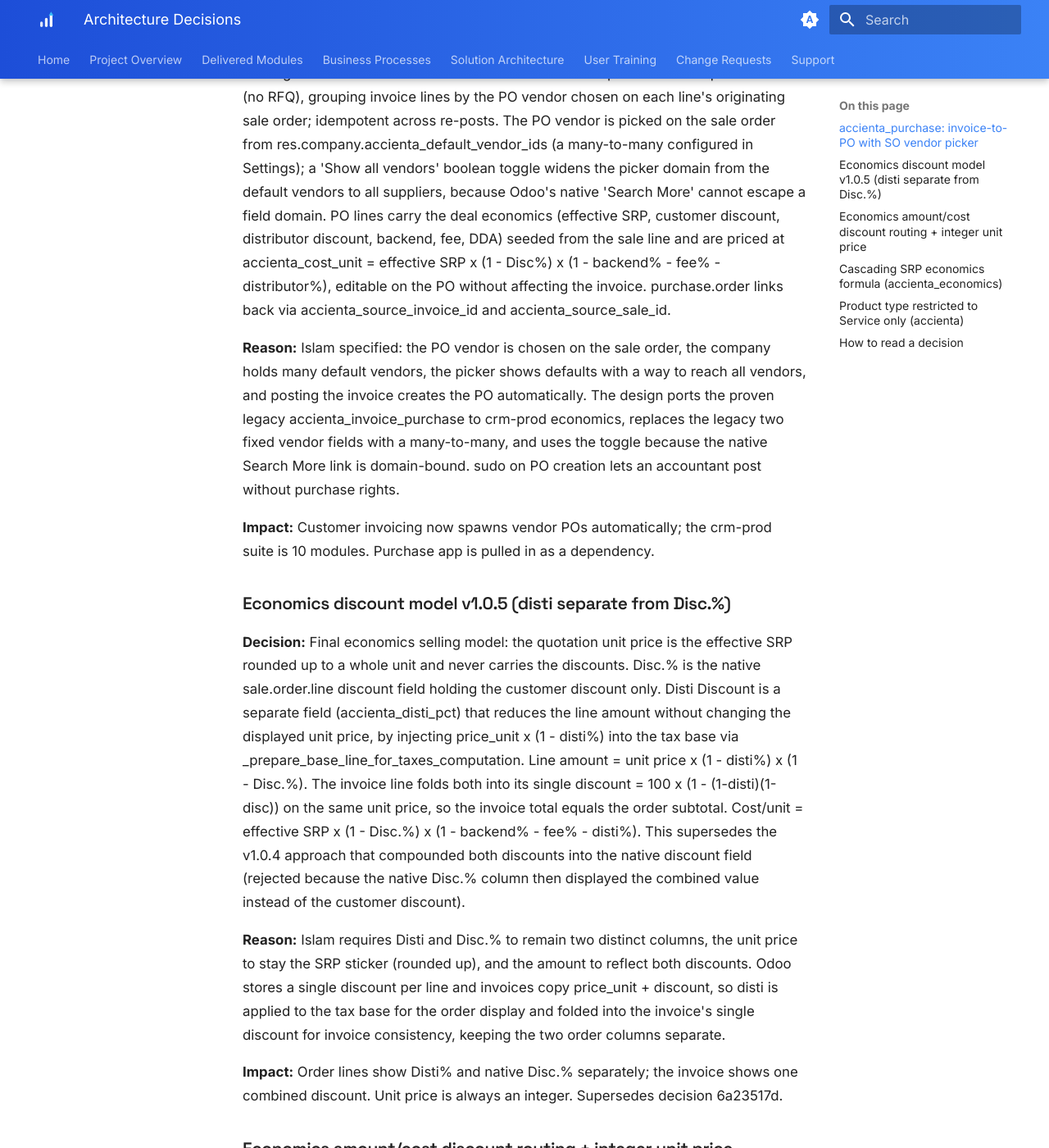
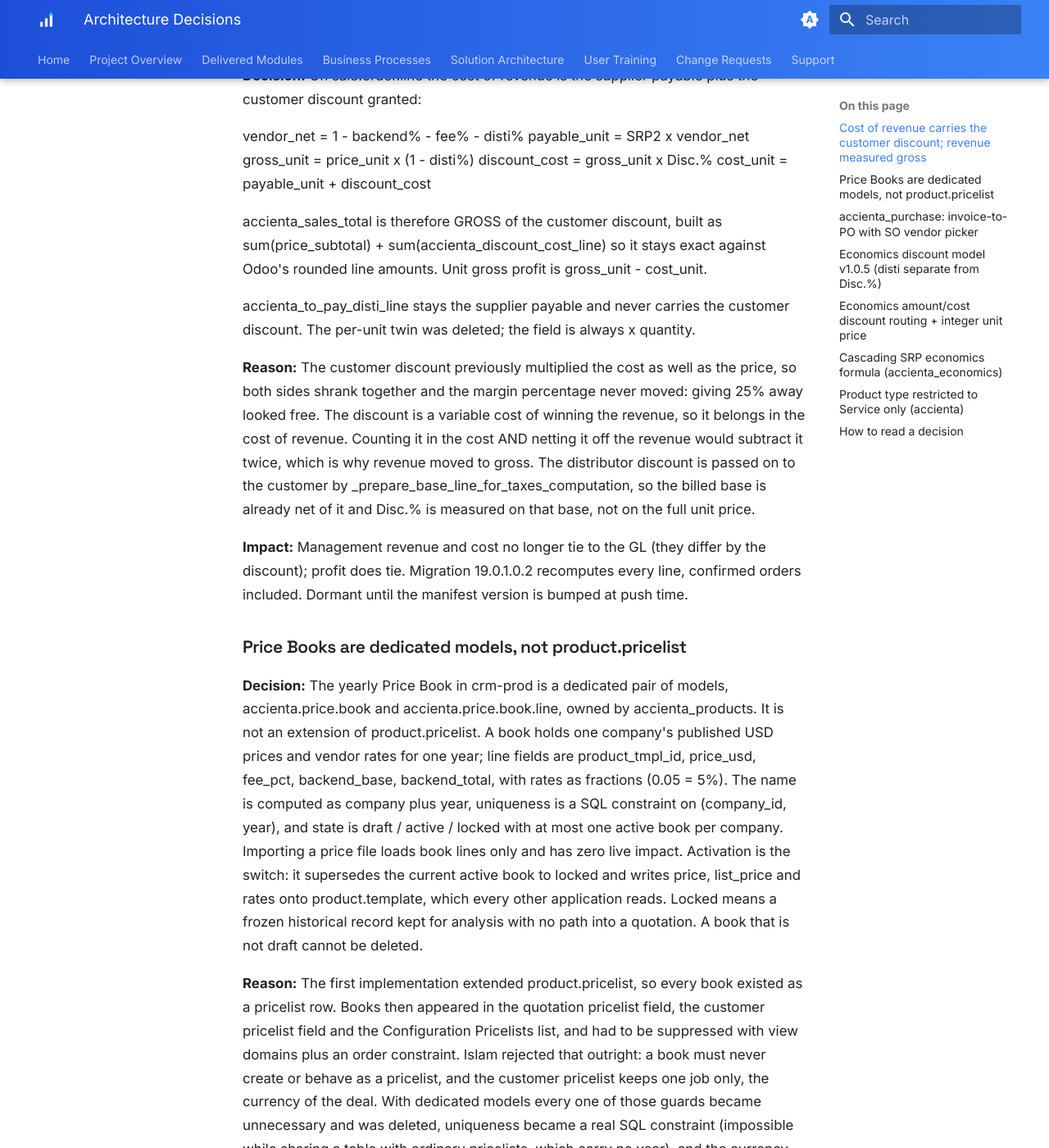
Before and after one commit to IslamIbrahimAIM/accienta-docs, an MkDocs documentation site: the page built from docs/decisions.md, in a window 1280 px wide and 1400 px high, scrolled down 325 px. Shown: the whole window at 82% size. Built offline with MkDocs 1.6.1 and Material for MkDocs 9.7.7, drawn with Linux system fonts in a browser that asks for light colours; some of the changed text lies outside the part shown.

Commit message:
Update documentation content

```diff
--- a/docs/decisions.md
+++ b/docs/decisions.md
@@ -9,6 +9,32 @@
 them. These are recorded so the solution stays understandable over time.
 
 <!-- GENERATED:decisions -->
+### Cost of revenue carries the customer discount; revenue measured gross
+
+**Decision:** On sale.order.line the cost of revenue is the supplier payable plus the customer discount granted:
+
+  vendor_net    = 1 - backend% - fee% - disti%
+  payable_unit  = SRP2 x vendor_net
+  gross_unit    = price_unit x (1 - disti%)
+  discount_cost = gross_unit x Disc.%
+  cost_unit     = payable_unit + discount_cost
+
+accienta_sales_total is therefore GROSS of the customer discount, built as sum(price_subtotal) + sum(accienta_discount_cost_line) so it stays exact against Odoo's rounded line amounts. Unit gross profit is gross_unit - cost_unit.
+
+accienta_to_pay_disti_line stays the supplier payable and never carries the customer discount. The per-unit twin was deleted; the field is always x quantity.
+
+**Reason:** The customer discount previously multiplied the cost as well as the price, so both sides shrank together and the margin percentage never moved: giving 25% away looked free. The discount is a variable cost of winning the revenue, so it belongs in the cost of revenue. Counting it in the cost AND netting it off the revenue would subtract it twice, which is why revenue moved to gross. The distributor discount is passed on to the customer by _prepare_base_line_for_taxes_computation, so the billed base is already net of it and Disc.% is measured on that base, not on the full unit price.
+
+**Impact:** Management revenue and cost no longer tie to the GL (they differ by the discount); profit does tie. Migration 19.0.1.0.2 recomputes every line, confirmed orders included. Dormant until the manifest version is bumped at push time.
+
+### Price Books are dedicated models, not product.pricelist
+
+**Decision:** The yearly Price Book in crm-prod is a dedicated pair of models, accienta.price.book and accienta.price.book.line, owned by accienta_products. It is not an extension of product.pricelist. A book holds one company's published USD prices and vendor rates for one year; line fields are product_tmpl_id, price_usd, fee_pct, backend_base, backend_total, with rates as fractions (0.05 = 5%). The name is computed as company plus year, uniqueness is a SQL constraint on (company_id, year), and state is draft / active / locked with at most one active book per company. Importing a price file loads book lines only and has zero live impact. Activation is the switch: it supersedes the current active book to locked and writes price, list_price and rates onto product.template, which every other application reads. Locked means a frozen historical record kept for analysis with no path into a quotation. A book that is not draft cannot be deleted.
+
+**Reason:** The first implementation extended product.pricelist, so every book existed as a pricelist row. Books then appeared in the quotation pricelist field, the customer pricelist field and the Configuration Pricelists list, and had to be suppressed with view domains plus an order constraint. Islam rejected that outright: a book must never create or behave as a pricelist, and the customer pricelist keeps one job only, the currency of the deal. With dedicated models every one of those guards became unnecessary and was deleted, uniqueness became a real SQL constraint (impossible while sharing a table with ordinary pricelists, which carry no year), and the currency field was dropped since book prices are USD by definition.
+
+**Impact:** Deleted: models/product_pricelist.py, models/product_pricelist_item.py, views/product_pricelist_views.xml, the accienta_pricebook_is_book flag, the partner and quotation pricelist domains, the override of the core product_pricelist_action2 domain, and _check_pricelist_is_not_a_pricebook on sale.order. Changing the comodel behind existing many2one columns required clearing stale references before the upgrade could pass.
+
 ### accienta_purchase: invoice-to-PO with SO vendor picker
 
 **Decision:** New module accienta_purchase (depends accienta_economics, purchase). Posting a customer invoice auto-creates one confirmed purchase order per PO vendor (no RFQ), grouping invoice lines by the PO vendor chosen on each line's originating sale order; idempotent across re-posts. The PO vendor is picked on the sale order from res.company.accienta_default_vendor_ids (a many-to-many configured in Settings); a 'Show all vendors' boolean toggle widens the picker domain from the default vendors to all suppliers, because Odoo's native 'Search More' cannot escape a field domain. PO lines carry the deal economics (effective SRP, customer discount, distributor discount, backend, fee, DDA) seeded from the sale line and are priced at accienta_cost_unit = effective SRP x (1 - Disc%) x (1 - backend% - fee% - distributor%), editable on the PO without affecting the invoice. purchase.order links back via accienta_source_invoice_id and accienta_source_sale_id.
```
Also changed, not shown: docs/changelog.md (+2 -0 lines), docs/modules.md (+4 -4 lines).
